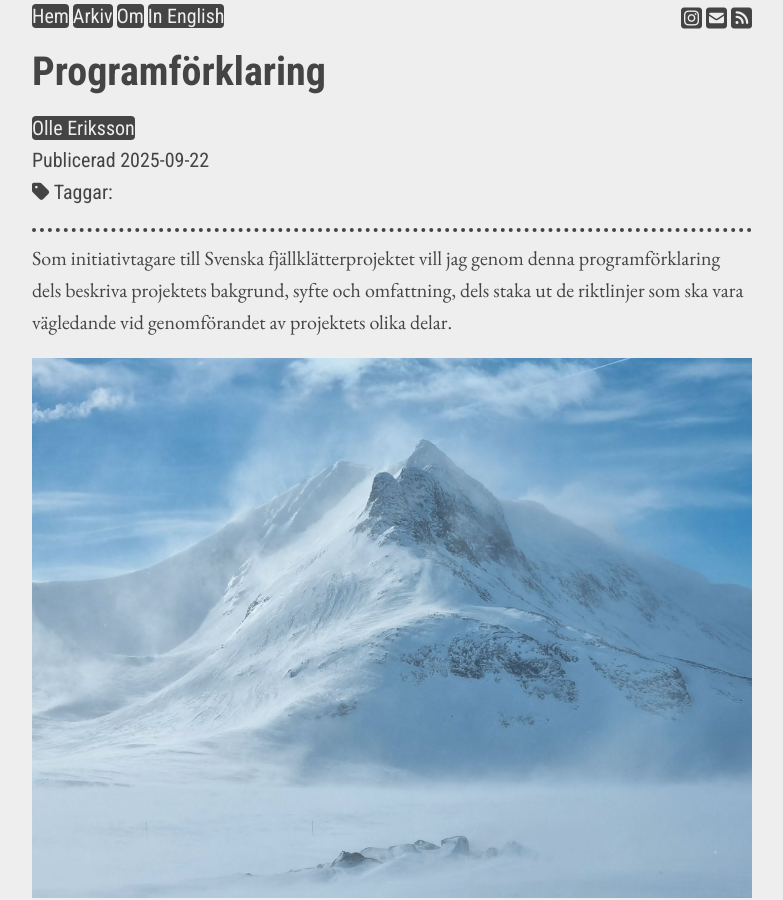
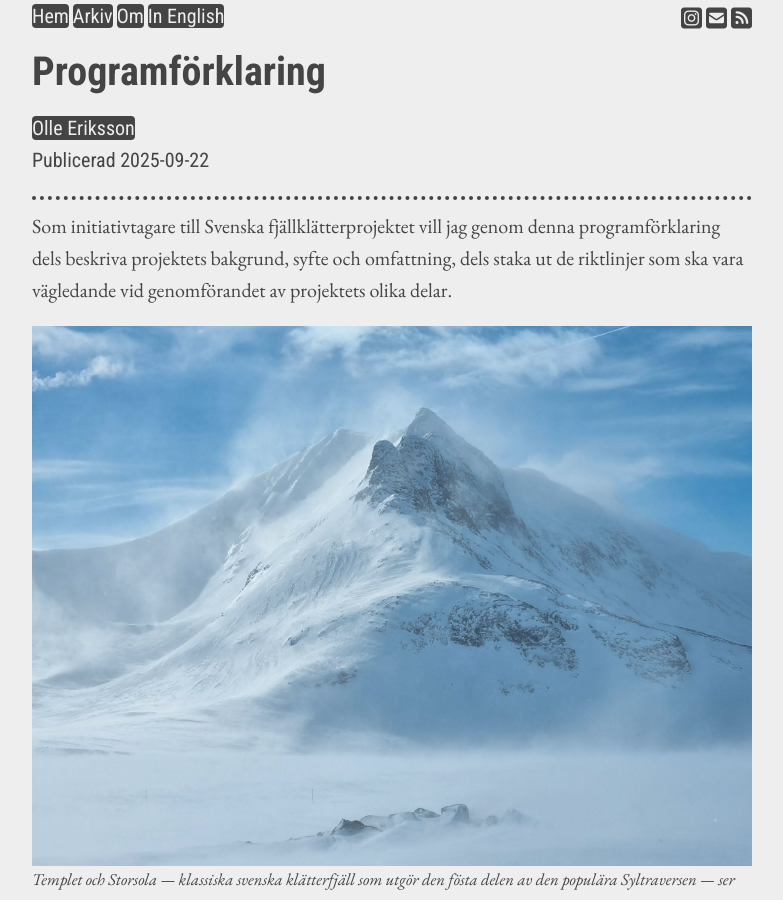
Before and after one commit to fjallklatterprojektet/fjallklatterprojektet.github.io, a Jekyll site: the page built from _posts/2025-09-22-programforklaring.md, in a window 1280 px wide and 900 px high. Shown: the whole window, without its empty margins (248-1031 px from the left). Built offline with Jekyll 4.4.1, drawn with Linux system fonts in a browser that asks for light colours.

Commit message:
Fix faulty logic that checks if a page has any tags

```diff
--- a/_layouts/post.html
+++ b/_layouts/post.html
@@ -45,7 +45,7 @@
         <br>
         <span class="gpx_link"><a href="{{ page.googledrive_gpx_url }}"><i class="fa-brands fa-google-drive"></i> GPX-fil med färdväg på Google Drive</a></span>
         {% endif %}
-        {% if page.tags %}
+        {% if page.tags and page.tags.size > 0 %}
         <br>
           <span class="tags">
           <i class="fa-solid fa-tag"></i> Taggar:
```
